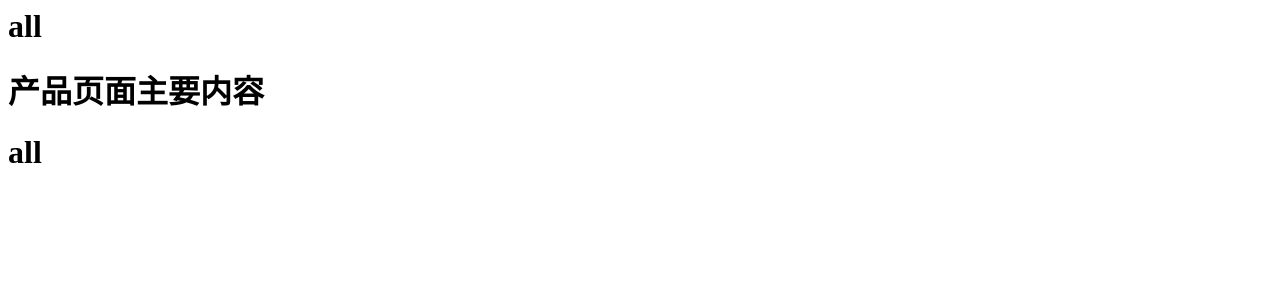
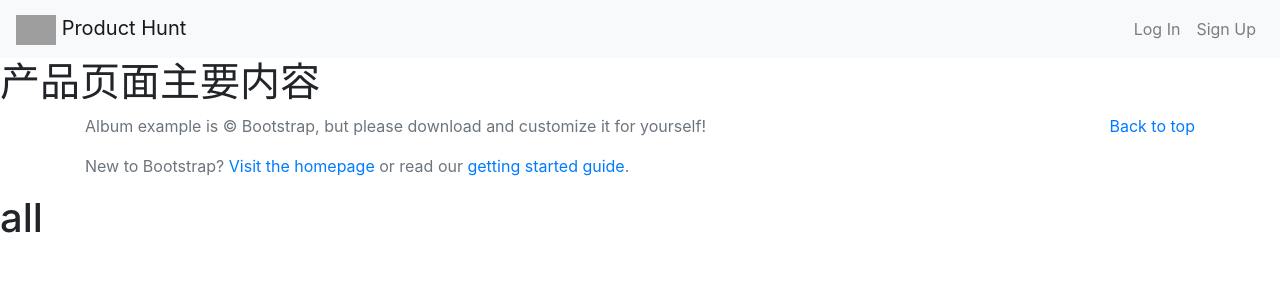
Before and after one commit to Jiahe-L/product_hunt, a Django app: page / in a window 1280 px wide. Shown: the top 300 px of the page. Run offline with Django 3.2, Linux system fonts and the light colour scheme; some libraries are stand-ins or nearby versions; grey boxes are pictures that could not be loaded.

Commit message:
简单制作了主题样式
使用了Bootstrap模板

```diff
--- a/ph/settings.py
+++ b/ph/settings.py
@@ -120,3 +120,7 @@ USE_TZ = True
 # https://docs.djangoproject.com/en/2.0/howto/static-files/
 
 STATIC_URL = '/static/'
+STATIC_ROOT = os.path.join(BASE_DIR, 'static')
+STATIC_DIRS = [
+    os.path.join(BASE_DIR, 'products/static'),
+]
--- a/templates/theme.html
+++ b/templates/theme.html
@@ -1,7 +1,92 @@
-<h1>all </h1>
+<!--<h1>主页</h1>
+{% for gallery in gallerys.all %}
+{{ gallery.description }}
+<img src="{{ gallery.image.url }}">#在页面中显示图片
+{% endfor %}-->
 
-{% block content %}
 
-{% endblock content %}
+<!doctype html>
+<html lang="en">
+  {% load staticfiles %}
+  <head>
+    <meta charset="utf-8">
+    <meta name="viewport" content="width=device-width, initial-scale=1, shrink-to-fit=no">
+    <meta name="description" content="">
+    <meta name="author" content="Mark Otto, Jacob Thornton, and Bootstrap contributors">
+    <meta name="generator" content="Jekyll v3.8.6">
+    <title>Album example · Bootstrap</title>
+
+    <link rel="canonical" href="https://getbootstrap.com/docs/4.4/examples/album/">
+
+    <!-- Bootstrap core CSS -->
+<link rel="stylesheet" href="https://stackpath.bootstrapcdn.com/bootstrap/4.4.1/css/bootstrap.min.css" integrity="sha384-Vkoo8x4CGsO3+Hhxv8T/Q5PaXtkKtu6ug5TOeNV6gBiFeWPGFN9MuhOf23Q9Ifjh" crossorigin="anonymous">
+
+    <!-- Favicons -->
+<link rel="apple-touch-icon" href="/docs/4.4/assets/img/favicons/apple-touch-icon.png" sizes="180x180">
+<link rel="icon" href="/docs/4.4/assets/img/favicons/favicon-32x32.png" sizes="32x32" type="image/png">
+<link rel="icon" href="/docs/4.4/assets/img/favicons/favicon-16x16.png" sizes="16x16" type="image/png">
+<link rel="manifest" href="/docs/4.4/assets/img/favicons/manifest.json">
+<link rel="mask-icon" href="/docs/4.4/assets/img/favicons/safari-pinned-tab.svg" color="#563d7c">
+<link rel="icon" href="/docs/4.4/assets/img/favicons/favicon.ico">
+<meta name="msapplication-config" content="/docs/4.4/assets/img/favicons/browserconfig.xml">
+<meta name="theme-color" content="#563d7c">
+
+
+    <style>
+      .bd-placeholder-img {
+        font-size: 1.125rem;
+        text-anchor: middle;
+        -webkit-user-select: none;
+        -moz-user-select: none;
+        -ms-user-select: none;
+        user-select: none;
+      }
+
+      @media (min-width: 768px) {
+        .bd-placeholder-img-lg {
+          font-size: 3.5rem;
+        }
+      }
+    </style>
+    <!-- Custom styles for this template -->
+    <link href="album.css" rel="stylesheet">
+  </head>
+  <body>
+		<nav class="navbar navbar-expand-lg navbar-light bg-light">
+		  <a class="navbar-brand" href="#">
+		  	<img src="{% static "logo_P.png" %}" height="30">
+		  	Product Hunt
+			</a>
+		  <button class="navbar-toggler" type="button" data-toggle="collapse" data-target="#navbarNavAltMarkup" aria-controls="navbarNavAltMarkup" aria-expanded="false" aria-label="Toggle navigation">
+		    <span class="navbar-toggler-icon"></span>
+		  </button>
+		  <div class="collapse navbar-collapse" id="navbarNavAltMarkup">
+		    <div class="navbar-nav ml-auto"> <!--靠右-->
+		      <a class="nav-item nav-link" href="#">Log In</a>
+		      <a class="nav-item nav-link" href="#">Sign Up</a>
+		    </div>
+		  </div>
+		</nav>
+  	{% block content %}
+
+	{% endblock content %}
+
+<footer class="text-muted">
+  <div class="container">
+    <p class="float-right">
+      <a href="#">Back to top</a>
+    </p>
+    <p>Album example is &copy; Bootstrap, but please download and customize it for yourself!</p>
+    <p>New to Bootstrap? <a href="https://getbootstrap.com/">Visit the homepage</a> or read our <a href="/docs/4.4/getting-started/introduction/">getting started guide</a>.</p>
+  </div>
+</footer>
+<script src="https://code.jquery.com/jquery-3.4.1.slim.min.js" integrity="sha384-J6qa4849blE2+poT4WnyKhv5vZF5SrPo0iEjwBvKU7imGFAV0wwj1yYfoRSJoZ+n" crossorigin="anonymous"></script>
+<script src="https://cdn.jsdelivr.net/npm/popper.js@1.16.0/dist/umd/popper.min.js" integrity="sha384-Q6E9RHvbIyZFJoft+2mJbHaEWldlvI9IOYy5n3zV9zzTtmI3UksdQRVvoxMfooAo" crossorigin="anonymous"></script>
+<script src="https://stackpath.bootstrapcdn.com/bootstrap/4.4.1/js/bootstrap.min.js" integrity="sha384-wfSDF2E50Y2D1uUdj0O3uMBJnjuUD4Ih7YwaYd1iqfktj0Uod8GCExl3Og8ifwB6" crossorigin="anonymous"></script>
+</body>
+</html>
+
+
+
 
 <h1>all </h1>
```
